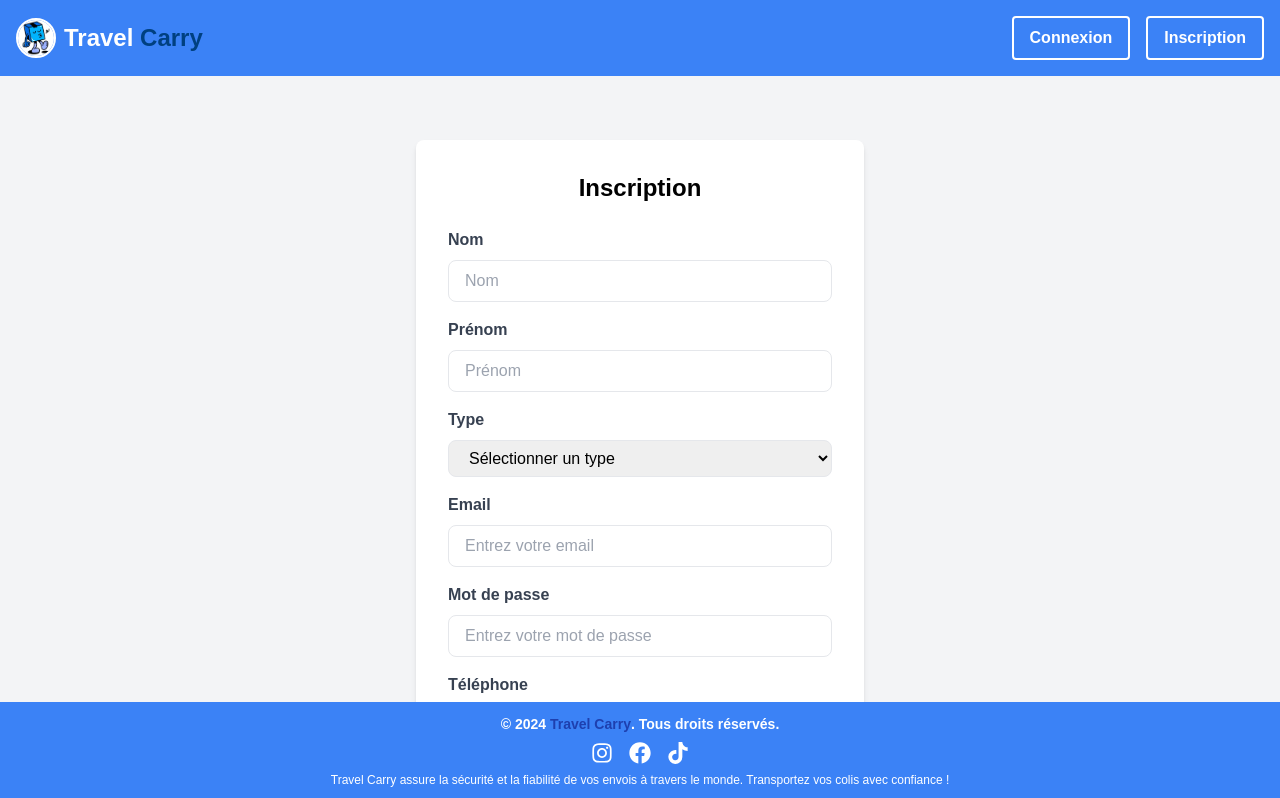
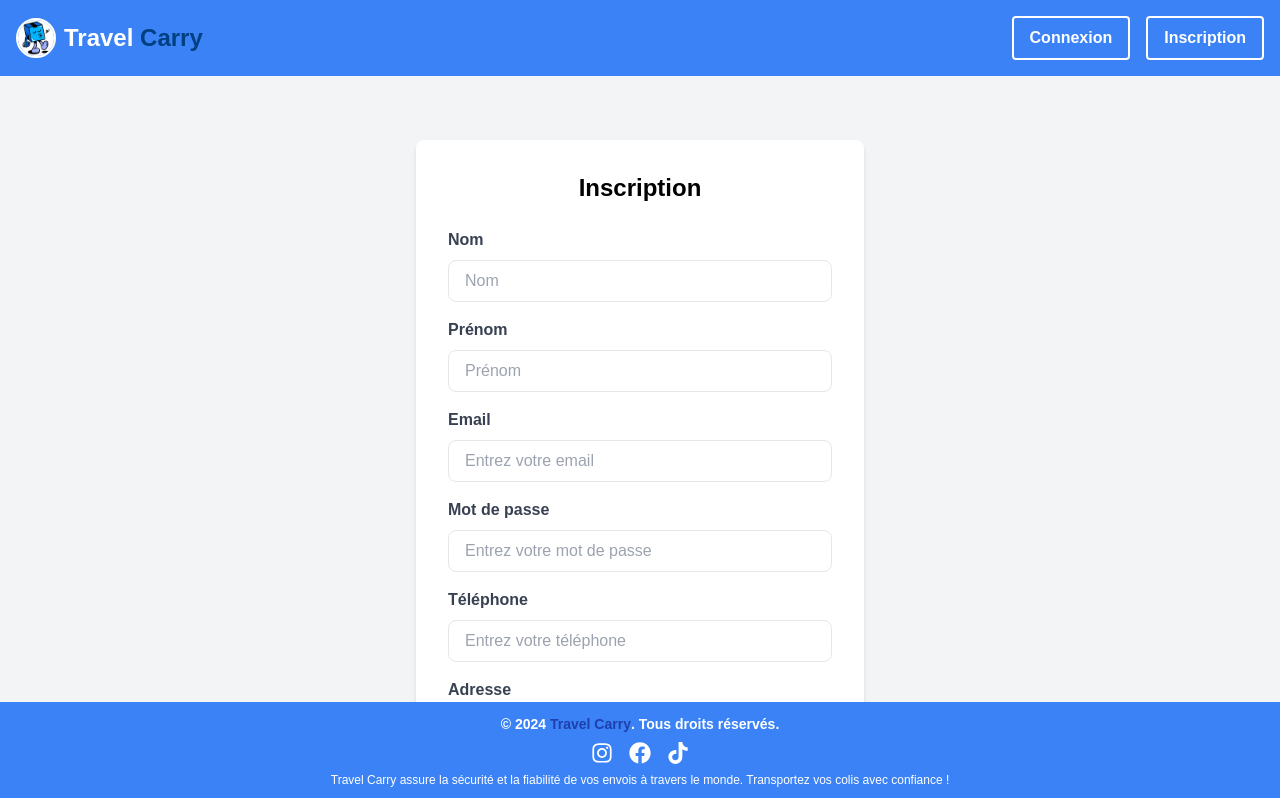
Before and after one commit to Devops-noah/Frontend, a React (Create React App) app in the folder travel-carry/: page /register in a window 1280 px wide. Shown: the top 798 px of the page. Built offline with nearby package versions, Linux system fonts and the light colour scheme; no server answers.

Commit message:
Modify signup page

```diff
--- a/travel-carry/src/annonces/AnnonceDetail.jsx
+++ b/travel-carry/src/annonces/AnnonceDetail.jsx
@@ -22,6 +22,7 @@ const AnnonceDetail = () => {
     // Fetch les annonces
     useEffect(() => {
         const token = localStorage.getItem("token");
+        console.log("uuuu token: ", token)
         const storedUserType = localStorage.getItem("userType");
         setUserType(storedUserType);
 
--- a/travel-carry/src/auth/SignUp.jsx
+++ b/travel-carry/src/auth/SignUp.jsx
@@ -39,7 +39,6 @@ const SignUp = () => {
             const response = await axios.post("http://localhost:8080/api/auth/register", {
                 nom: formData.nom,
                 prenom: formData.prenom,
-                type: formData.type,
                 email: formData.email,
                 motDePasse: formData.motDePasse,
                 telephone: formData.telephone,
@@ -112,22 +111,6 @@ const SignUp = () => {
                             placeholder="Prénom"
                             required
                         />
-                    </div>
-
-                    {/* Type */}
-                    <div className="mb-4">
-                        <label className="block text-gray-700 font-semibold mb-2">Type</label>
-                        <select
-                            name="type"
-                            value={formData.type}
-                            onChange={handleInputChange}
-                            className="w-full px-4 py-2 border rounded-lg focus:outline-none focus:ring-2 focus:ring-blue-500"
-                            required
-                        >
-                            <option value="">Sélectionner un type</option>
-                            <option value="expediteur">Expéditeur</option>
-                            <option value="voyageur">Voyageur</option>
-                        </select>
                     </div>
 
                     {/* Email */}
```
